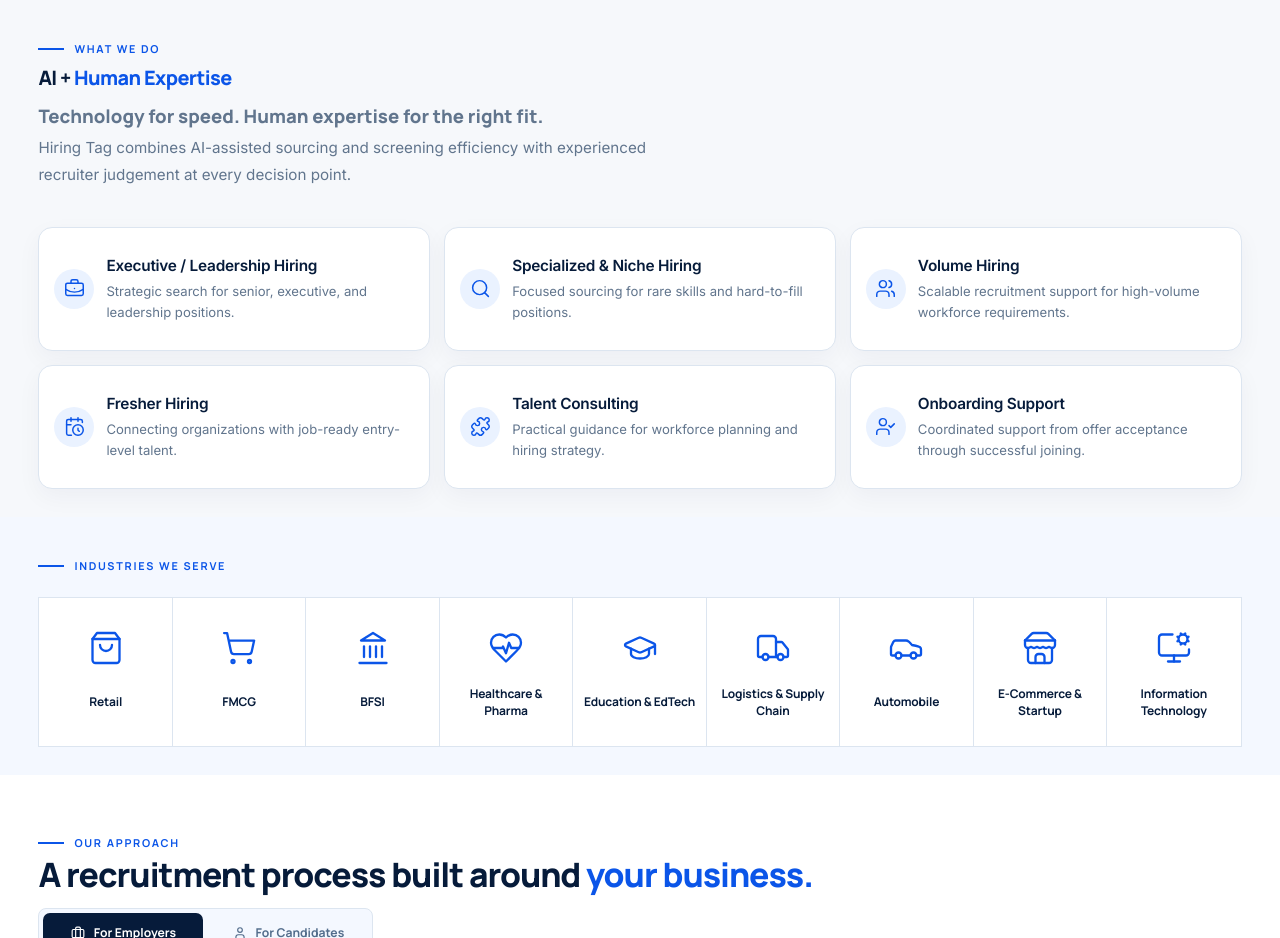
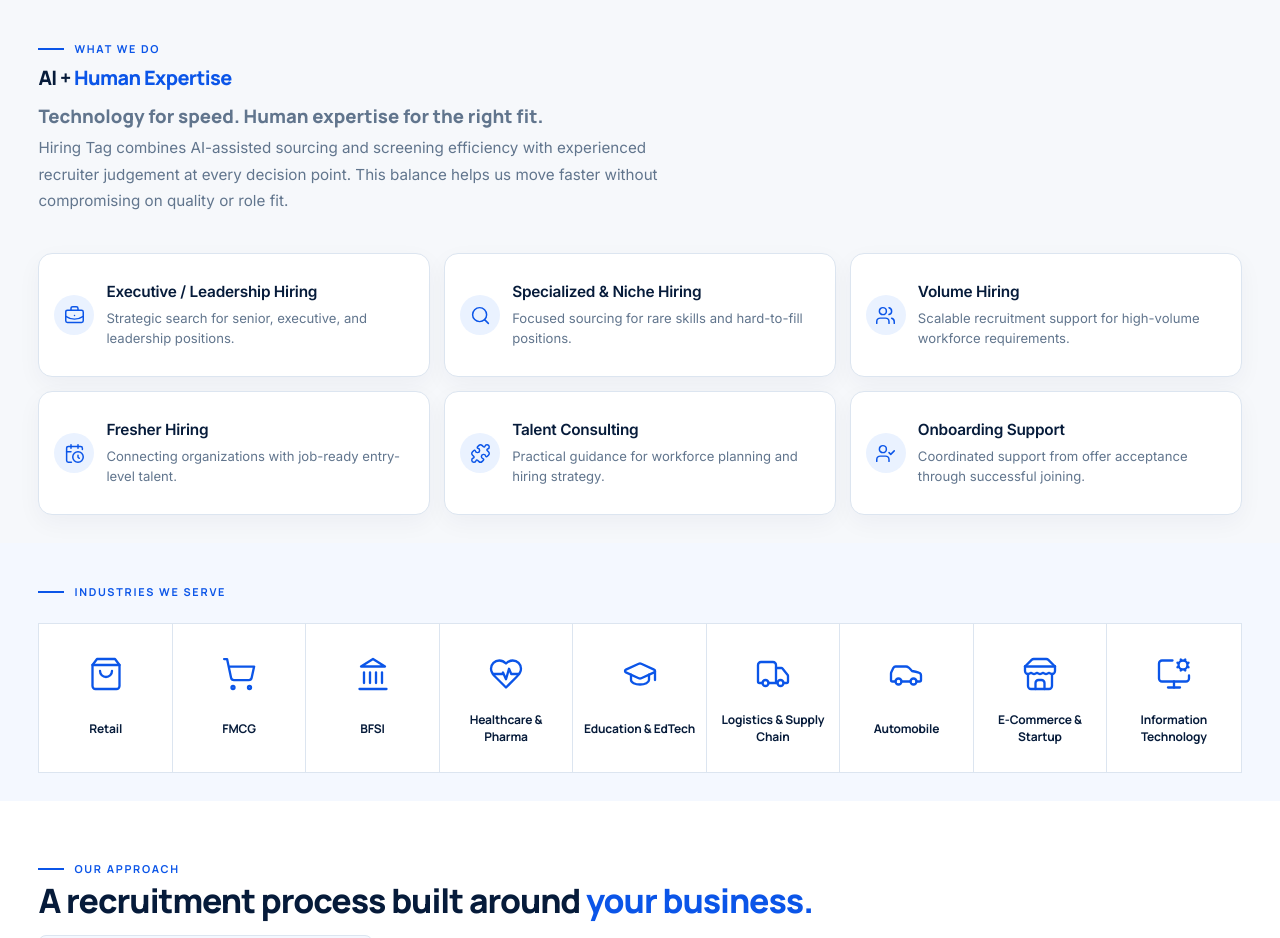
Before and after one commit to Rishabh-chaurasia/hiringtag-website, a React (Vite) app: page / in a window 1280 px wide. Shown: the part 1420-2358 px from the top of the page. Built offline with nearby package versions, Linux system fonts and the light colour scheme.

Commit message:
Footer change

```diff
--- a/src/components/Services.jsx
+++ b/src/components/Services.jsx
@@ -89,7 +89,7 @@
         <SectionIntro
           eyebrow="What We Do"
           title={<span id="services-heading">AI + <span className="title-accent">Human Expertise</span></span>}
-          body={<><span className="services-home-tagline">Technology for speed. Human expertise for the right fit.</span><span>Hiring Tag combines AI-assisted sourcing and screening efficiency with experienced recruiter judgement at every decision point.</span></>}
+          body={<><span className="services-home-tagline">Technology for speed. Human expertise for the right fit.</span><span>Hiring Tag combines AI-assisted sourcing and screening efficiency with experienced recruiter judgement at every decision point. This balance helps us move faster without compromising on quality or role fit.</span></>}
         />
         <div className="service-focus-grid">
           {siteData.focusAreas.map((service) => {
--- a/src/index.css
+++ b/src/index.css
@@ -536,7 +536,7 @@
   min-height: 430px;
   overflow: hidden;
   border: 1px solid var(--line);
-  border-radius: 50%;
+  border-radius: 10px;
   background: var(--white);
 }
 .industry-expertise-nav { min-width: 0; border-right: 1px solid var(--line); background: #fbfcfe; }
```
